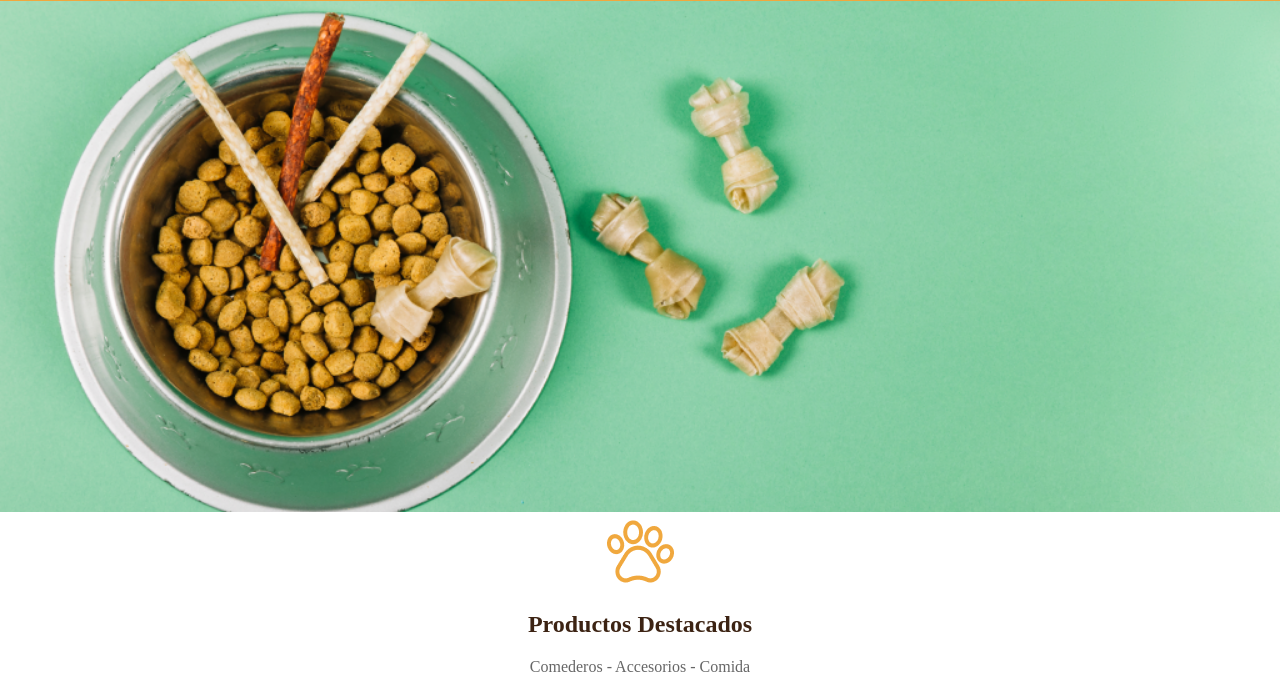
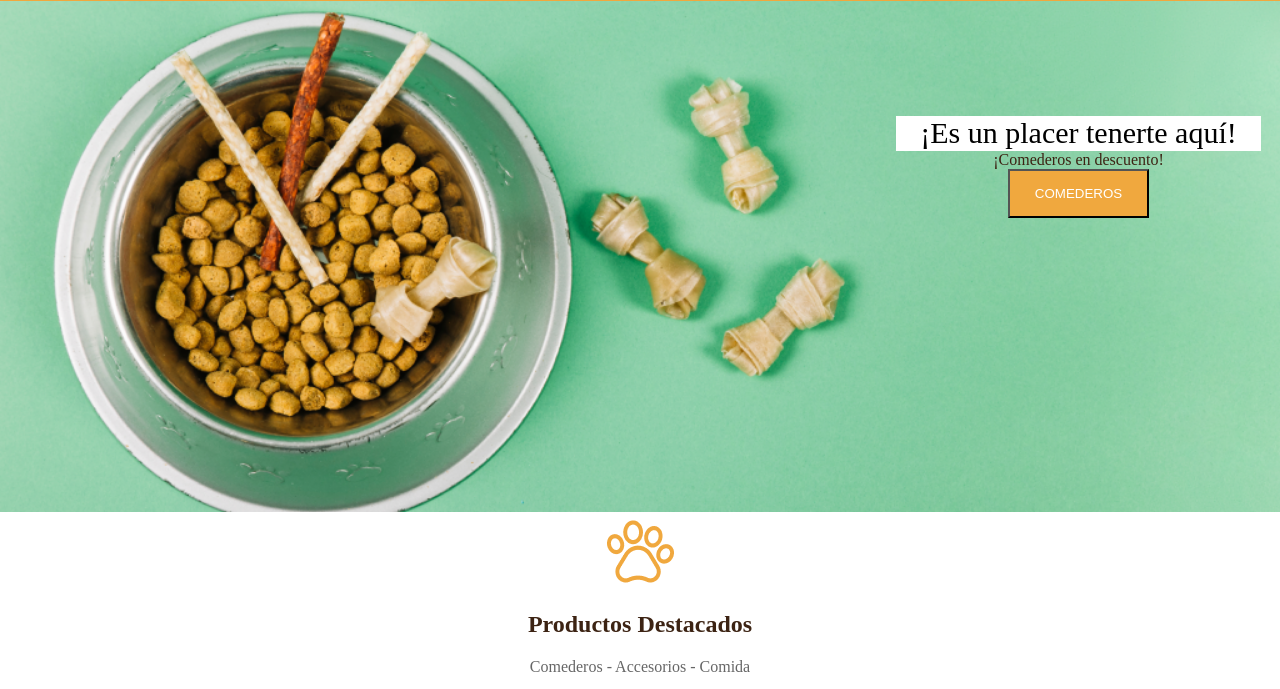
Before and after one commit to santiagoduranaguirre/frontCatDog, a plain HTML site: page index.html in a window 1280 px wide. Shown: the part 44-733 px from the top of the page. Drawn offline with Linux system fonts and the light colour scheme.

Commit message:
Añadiendo el texto en la imagengit add .!

```diff
--- a/index.html
+++ b/index.html
@@ -20,7 +20,12 @@
     </header>
     <main>
         <banner>
-            <img src="./img/bowl-and-pet-daities-on-green-background 1.png" width="100%">
+            <img src="./img/bowl-and-pet-daities-on-green-background 1.png" width="100%" style="position: relative; display: inline-block; text-align: center;">
+                <div style="position: absolute; top: 20%; left: 70%;" align="center">
+                    <div style="background-color: #FFFFFF; width: 365px; height: 35px; font-size: 30px;">¡Es un placer tenerte aquí!</div>
+                    <div style="color: #3C2313;">¡Comederos en descuento!</div>
+                    <button style="background-color: #F0A83E; height: 49px; width: 141px; color: #FFFFFF;">COMEDEROS</button>
+                </div>
         </banner>
         <article align="center">
             <img src="./img/pawprint 1.png" alt="Paw print">
```
